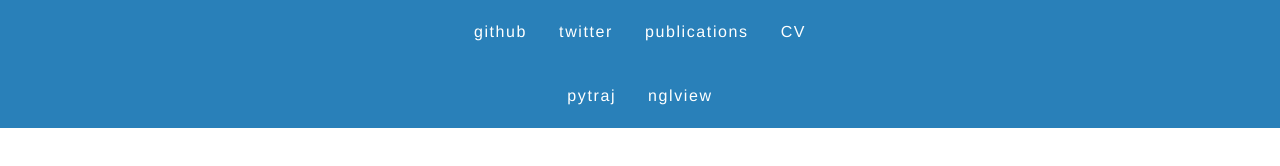
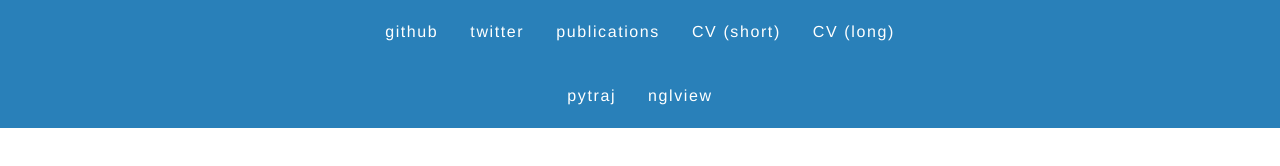
Before and after one commit to hainm/hainm.github.io, a plain HTML site: page index.html in a window 1280 px wide. Drawn offline with Linux system fonts and the light colour scheme.

Commit message:
long short

```diff
--- a/index.html
+++ b/index.html
@@ -12,7 +12,8 @@
         <a href=https://github.com/hainm/ >github</a>
         <a href=https://twitter.com/hainm_comp >twitter</a>
         <a href=https://scholar.google.com/citations?user=wYrTQcMAAAAJ&hl=en >publications</a>
-        <a href=./cv.pdf>CV</a>
+        <a href=./cv.pdf>CV (short)</a>
+        <a href=./cv_long.pdf>CV (long)</a>
     </nav>
     <nav>
         <a href=http://amber-md.github.io/pytraj/ >pytraj</a>
```
